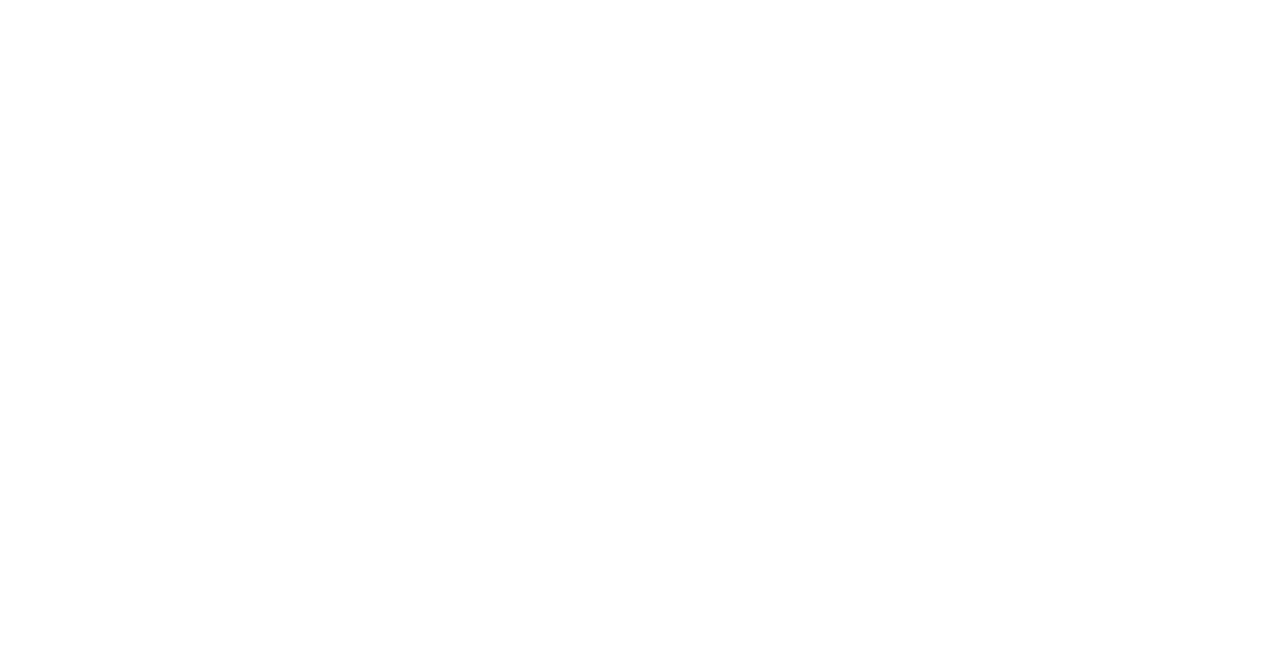
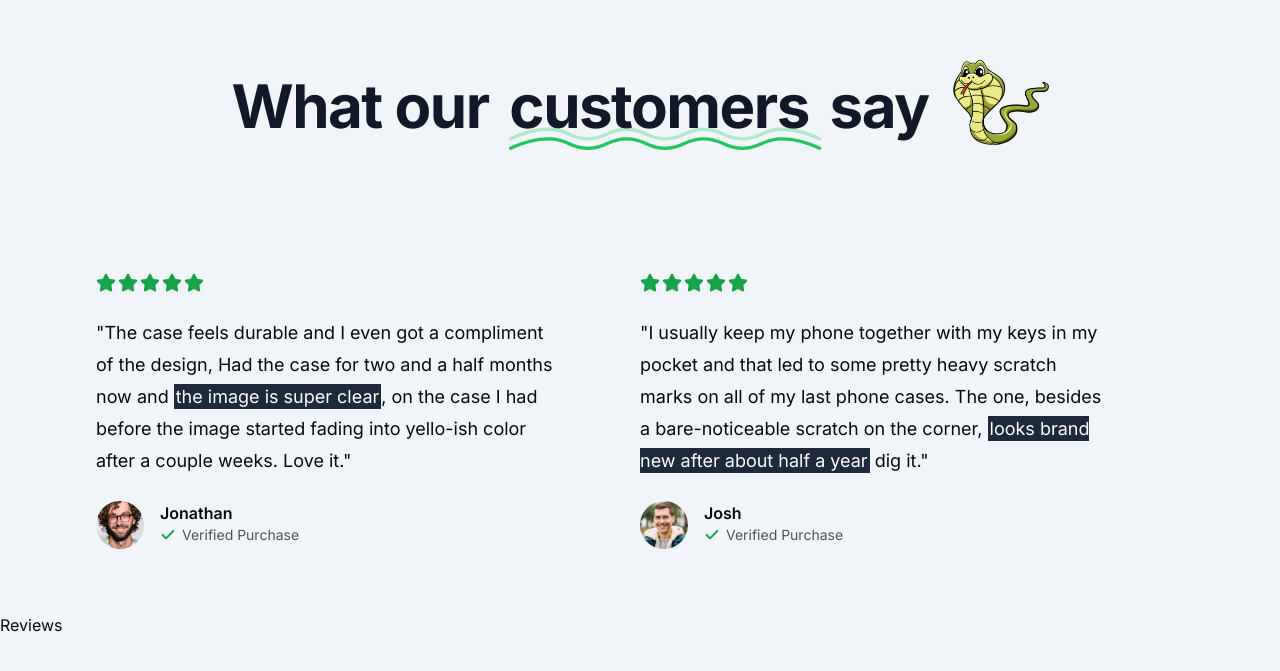
Before and after one commit to Code-With-TalhaBhai/cobra-case-project, a Next.js app: page / in a window 1280 px wide. Shown: the part 999-1670 px from the top of the page. Before the commit the page ends 963 px from the top, so only its background shows below. Built offline with nearby package versions, Linux system fonts and the light colour scheme.

Commit message:
working half home page done

```diff
--- a/src/app/page.tsx
+++ b/src/app/page.tsx
@@ -3,9 +3,16 @@ import { twMerge } from "tailwind-merge";
 import MaxWidthWrapper from "@/components/MaxWidthWrapper"
 import { Check, Star } from "lucide-react";
 import Iphone from "@/components/IPhone";
+import Icons from "@/components/ui/icons";
+import Reviews from "@/components/Reviews";
 
 
 export default function Home(props:any) {
+  let review_list = []
+  for (let index = 0; index < 5; index++) {
+    review_list.push(<Star className= "h-5 w-5 text-green-600 fill-green-600"/>
+    )
+  }
   return (
     <main className='bg-slate-50'>
       <section>
@@ -80,10 +87,78 @@ export default function Home(props:any) {
               <Iphone className="w-64" imgSrc="/testimonials/1.jpg"/>
             </div>
           </div>
+        </MaxWidthWrapper>
+      </section>
+
+      <section className="bg-slate-100 py-24">
+        <MaxWidthWrapper className="flex flex-col items-center gap-16 sm:gap-32">
+          <div className="flex flex-col lg:flex-row items-center gap-4 sm:gap-6">
+              <h2 className="order-1 mt-2 tracking-tight !leading-tight text-center text-balance font-bold text-5xl md:text-6xl text-gray-900">
+                What our {' '}
+                <span className="relative px-2">
+               customers <Icons className='hidden sm:block pointer-events-none absolute inset-x-0 -bottom-6 text-green-500'/>
+               </span>
+               {' '}
+               say
+              </h2>
+              <img src="/snake-2.png" className="w-24 order-0 lg:order-2" alt="" />
+          </div>
+
+           <div className="mx-auto grid max-w-2xl grid-cols-1 px-4 lg:mx-0 lg:max-w-none gap-y-16 lg:grid-cols-2"> {/*clasname missing */}
+
+            {/* First customer review */}
+            <div className="flex flex-auto flex-col gap-4 lg:pr-8 xl:pr-20">
+              <div className="flex gap-0.5 mb-2">
+                {review_list}
+              </div>
+              <div className="text-lg leading-8">
+                <p>"The case feels durable and I even got a compliment of the design, Had the case for two and a half months now and <span className="p-0.5 bg-slate-800 text-white">the image is super clear</span>, on the case I had before the image started fading into yello-ish color after a couple weeks. Love it."</p>
+              </div>
+
+              <div className="flex gap-4 mt-2">
+                <img className="rounded-full w-12 h-12 object-cover" src="/users/user-1.png" alt="user" />
+              <div className="flex flex-col">
+                <p className="font-semibold">Jonathan</p>
+                <div className="flex gap-1.5 items-center text-zinc-600">
+                  <Check className="h-4 w-4 text-green-600 stroke-[3px]"/>
+                  <p className="text-sm">Verified Purchase</p>
+                </div>
+              </div>
+              </div>
+            </div>
+
+            {/* Second customer review */}
+            <div className="flex flex-auto flex-col gap-4 lg:pr-8 xl:pr-20">
+              <div className="flex gap-0.5 mb-2">
+                {review_list}
+              </div>
+              <div className="text-lg leading-8">
+                <p>"I usually keep my phone together with my keys in my pocket and that led to some pretty heavy scratch marks on all of my last phone cases. The one, besides a bare-noticeable scratch on the corner, <span className="p-0.5 bg-slate-800 text-white">looks brand new after about half a year</span> dig it."</p>
+              </div>
+
+              <div className="flex gap-4 mt-2">
+                <img className="rounded-full w-12 h-12 object-cover" src="/users/user-4.jpg" alt="user" />
+              <div className="flex flex-col">
+                <p className="font-semibold">Josh</p>
+                <div className="flex gap-1.5 items-center text-zinc-600">
+                  <Check className="h-4 w-4 text-green-600 stroke-[3px]"/>
+                  <p className="text-sm">Verified Purchase</p>
+                </div>
+              </div>
+              </div>
+            </div>
+
+          </div>
+        </MaxWidthWrapper>
+
+      <div className="pt-16">
+        <Reviews/>
+      </div>
+
+      </section>
 
 
-        </MaxWidthWrapper>
-      </section>
+
     </main>
   );
 }
--- a/src/components/Navbar.tsx
+++ b/src/components/Navbar.tsx
@@ -8,7 +8,7 @@ const Navbar = ()=> {
     const user = false
     const isAdmin = true
     return (
-        <nav className="sticky inset-x-0 top-0 z-1000 h-14 w-full border-b border-gray-200 bg-white/75 backdrop-blur-lg transition-all">
+        <nav className="sticky inset-x-0 top-0 z-[100] h-14 w-full border-b border-gray-200 bg-white/75 backdrop-blur-lg transition-all">
             <MaxWidthWrapper>
             <div className='h-14 flex items-center justify-between border-b border-zinc-200'>
                 <Link className='flex z-40 font-semibold' href="/">case
--- /dev/null
+++ b/src/components/Reviews.tsx
@@ -0,0 +1,12 @@
+
+
+const Reviews = ()=>{
+    return (
+        <div>
+            Reviews
+        </div>
+    )
+}
+
+
+export default Reviews
--- /dev/null
+++ b/src/components/ui/icons.tsx
@@ -0,0 +1,22 @@
+import { LucideProps } from "lucide-react"
+
+const Icons = (props:LucideProps)=>{
+return (
+<svg {...props} viewBox='0 0 687 155'>
+  <g
+    stroke='currentColor'
+    strokeWidth='7'
+    fill='none'
+    fill-rule='evenodd'
+    strokeLinecap='round'
+    strokeLinejoin='round'>
+    <path
+      d='M20 98c27-13.3333333 54-20 81-20 40.5 0 40.5 20 81 20s40.626917-20 81-20 40.123083 20 80.5 20 40.5-20 81-20 40.5 20 81 20 40.626917-20 81-20c26.915389 0 53.748722 6.6666667 80.5 20'
+      opacity='.3'></path>
+    <path d='M20 118c27-13.3333333 54-20 81-20 40.5 0 40.5 20 81 20s40.626917-20 81-20 40.123083 20 80.5 20 40.5-20 81-20 40.5 20 81 20 40.626917-20 81-20c26.915389 0 53.748722 6.6666667 80.5 20'></path>
+  </g>
+</svg>
+)
+}
+
+export default Icons
```
